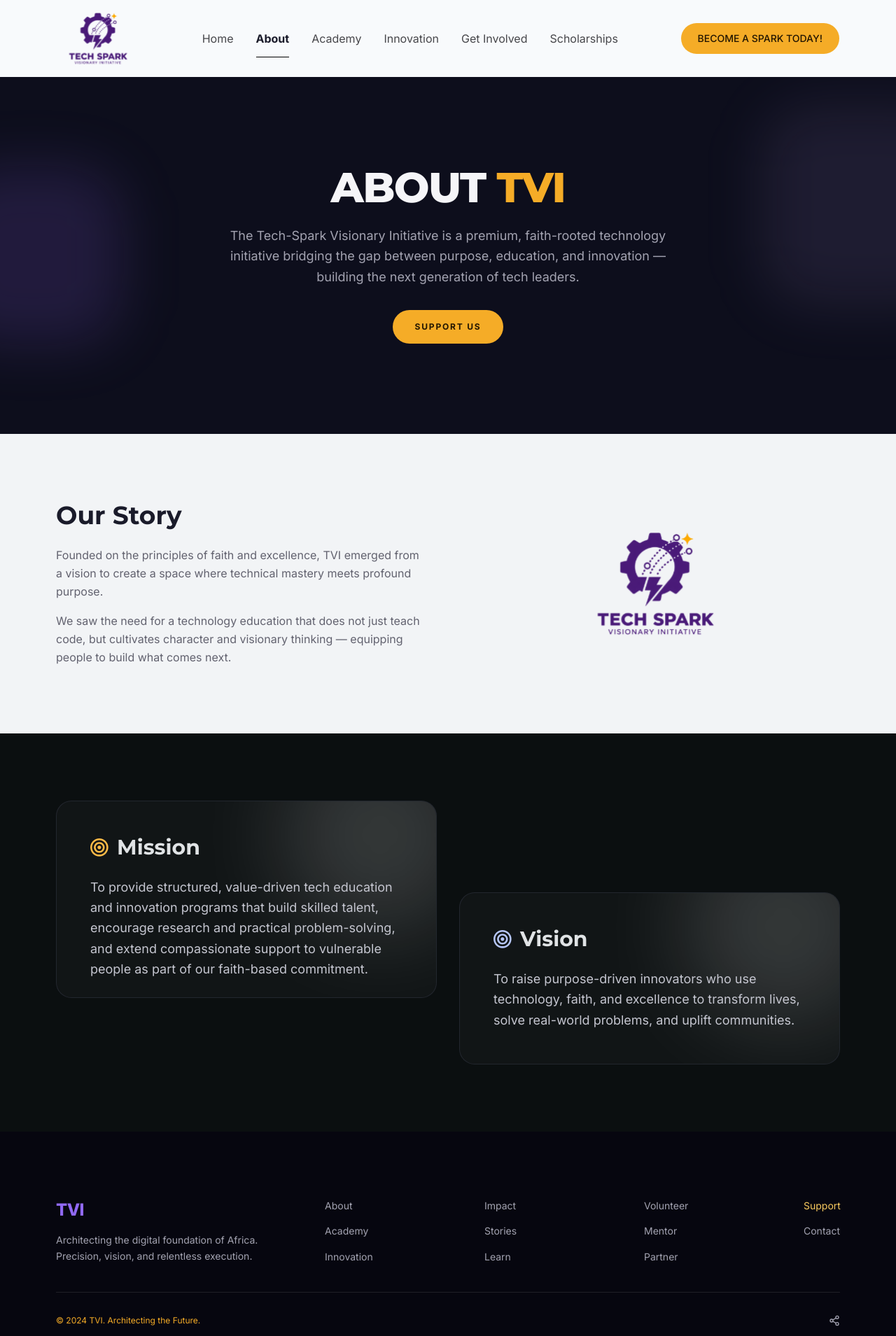
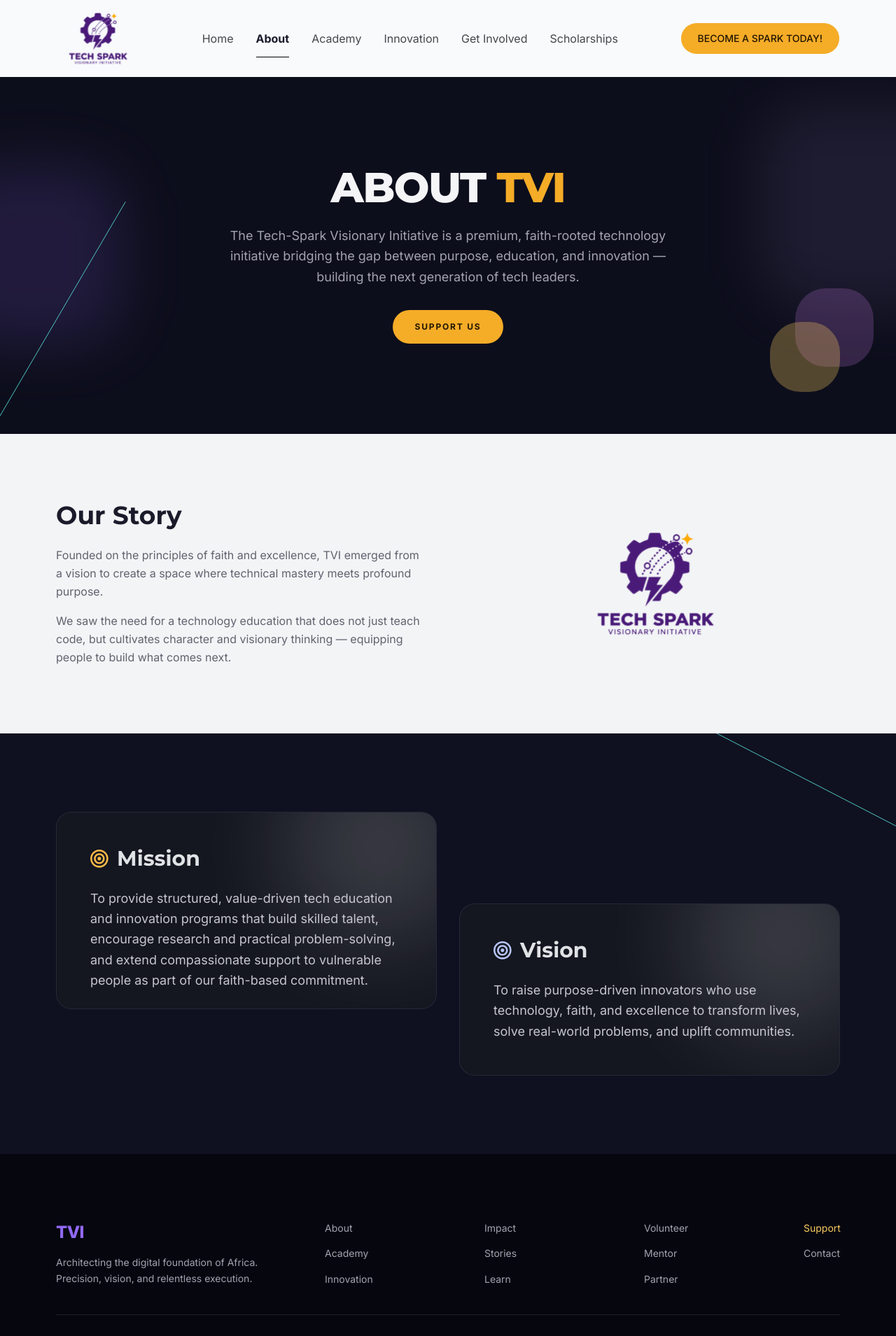
Before and after one commit to Chioma-Okeke/The-Tech-Spark-Initiative, a Next.js app: page /about in a window 1280 px wide. Shown: the top 1909 px of the page at 70% size. Built offline with nearby package versions, Linux system fonts and the light colour scheme.

Commit message:
feat: modified the design of the about page to match the figma design

```diff
--- a/components/about/hero-section.tsx
+++ b/components/about/hero-section.tsx
@@ -10,7 +10,13 @@ const AboutHeroSection = () => {
             {/* decorative brand shapes */}
             <div className="pointer-events-none absolute -left-20 top-1/2 hidden size-64 -translate-y-1/2 rounded-[72px] bg-iris-500/15 blur-2xl md:block" />
             <div className="pointer-events-none absolute -right-24 top-10 hidden size-72 rounded-[72px] bg-iris-400/10 blur-2xl md:block" />
-
+            <svg
+                aria-hidden
+                preserveAspectRatio="none"
+                className="pointer-events-none absolute inset-0 hidden h-full w-full text-aqua-400/90 md:block"
+            >
+                <line x1="0%" y1="95%" x2="14%" y2="35%" stroke="currentColor" strokeWidth="1" />
+            </svg>
             <PaddingContainer className="relative py-20 md:py-28 lg:py-32">
                 <MaxContainer className="flex flex-col items-center text-center">
                     <h1 className="text-4xl font-extrabold uppercase tracking-tight sm:text-5xl lg:text-6xl">
@@ -32,6 +38,9 @@ const AboutHeroSection = () => {
                     </Link>
                 </MaxContainer>
             </PaddingContainer>
+            <div className="pointer-events-none absolute right-4 lg:right-8 bottom-4 lg:bottom-10 size-18 lg:size-28 -translate-y-1/2 rounded-[44px] bg-[#D481F2]/20 md:block" />
+            <div className="pointer-events-none absolute right-12 lg:right-20 bottom-6 lg:bottom-15 size-18 lg:size-25 rounded-[44px] bg-gold-400/30 md:block" />
+
         </section>
     )
 }
--- a/components/about/mission-and-vision.tsx
+++ b/components/about/mission-and-vision.tsx
@@ -5,7 +5,14 @@ import { cn } from "cn"
 
 const MissionAndVision = () => {
     return (
-        <section className="bg-[#0B0F10] py-10 md:py-16 lg:py-24">
+        <section className="relative overflow-hidden bg-[#101120] py-20 md:py-16 lg:py-28">
+            <svg
+                aria-hidden
+                preserveAspectRatio="none"
+                className="pointer-events-none absolute inset-0 hidden h-full w-full text-aqua-400/90 md:block"
+            >
+                <line x1="80%" y1="0%" x2="100%" y2="22%" stroke="currentColor" strokeWidth="1" />
+            </svg>
             <PaddingContainer>
                 <MaxContainer className="relative flex w-full flex-col gap-8 max-w-290 lg:h-94.25 lg:flex-row lg:justify-between">
                     {missionAndVision.map((item, index) => {
@@ -25,7 +32,7 @@ const MissionAndVision = () => {
                                         })} />
                                         <h3 className="font-bold text-2xl sm:text-3xl text-[#E0E3E5]">{item.name}</h3>
                                     </div>
-                                    <p className="text-base sm:text-lg leading-relaxed text-[#C5C6D0]">{item.content}</p>
+                                    <p className="text-base md:text-lg leading-relaxed text-[#C5C6D0]">{item.content}</p>
                                 </div>
                             </div>
                         )
--- a/components/home/image-illustration.tsx
+++ b/components/home/image-illustration.tsx
@@ -5,8 +5,8 @@ const ImageIllustration = () => {
         <div className="relative mx-auto w-full max-w-105 sm:max-w-120 lg:mr-0 lg:ml-auto lg:max-w-140">
             {/* translucent brand panels behind the frame */}
             <div className="absolute -left-6 right-1 top-6 -bottom-6 w-full rounded-bl-[20px] rounded-tr-[44px] rounded-br-[44px] bg-iris-400/15 sm:-left-10 sm:top-8 sm:-bottom-8 lg:-left-18 lg:right-2 lg:top-12 lg:-bottom-10 lg:max-h-117.25 lg:max-w-143" />
-            <div className="absolute -bottom-6 -left-6 size-32 rounded-[40px] bg-iris-400/20 sm:-bottom-10 sm:-left-16 sm:size-40 max-w-48 max-h-[180px] lg:-bottom-14 lg:-left-32" />
-            <div className="absolute -bottom-8 -left-4 size-28 rounded-[40px] bg-gold-400/25 sm:-bottom-12 sm:-left-8 sm:size-36 max-h-[162px] lg:-bottom-18 lg:-left-12" />
+            <div className="absolute -bottom-6 -left-6 size-32 rounded-[40px] bg-iris-400/20 sm:-bottom-10 sm:-left-16 sm:size-40 max-w-48 max-h-45 lg:-bottom-14 lg:-left-32" />
+            <div className="absolute -bottom-8 -left-4 size-28 rounded-[40px] bg-gold-400/25 sm:-bottom-12 sm:-left-8 sm:size-36 max-h-40.5 lg:-bottom-18 lg:-left-12" />
 
             {/* framed image */}
             <div className="relative ml-auto z-10 overflow-hidden rounded-[11px] border border-white/10 shadow-2xl max-w-121">
--- a/lib/data.ts
+++ b/lib/data.ts
@@ -17,7 +17,6 @@ import {
     CircleCheck,
     Clock,
     CodeBlock,
-    Crown,
     Globe,
     Globe2,
     Group,
```
